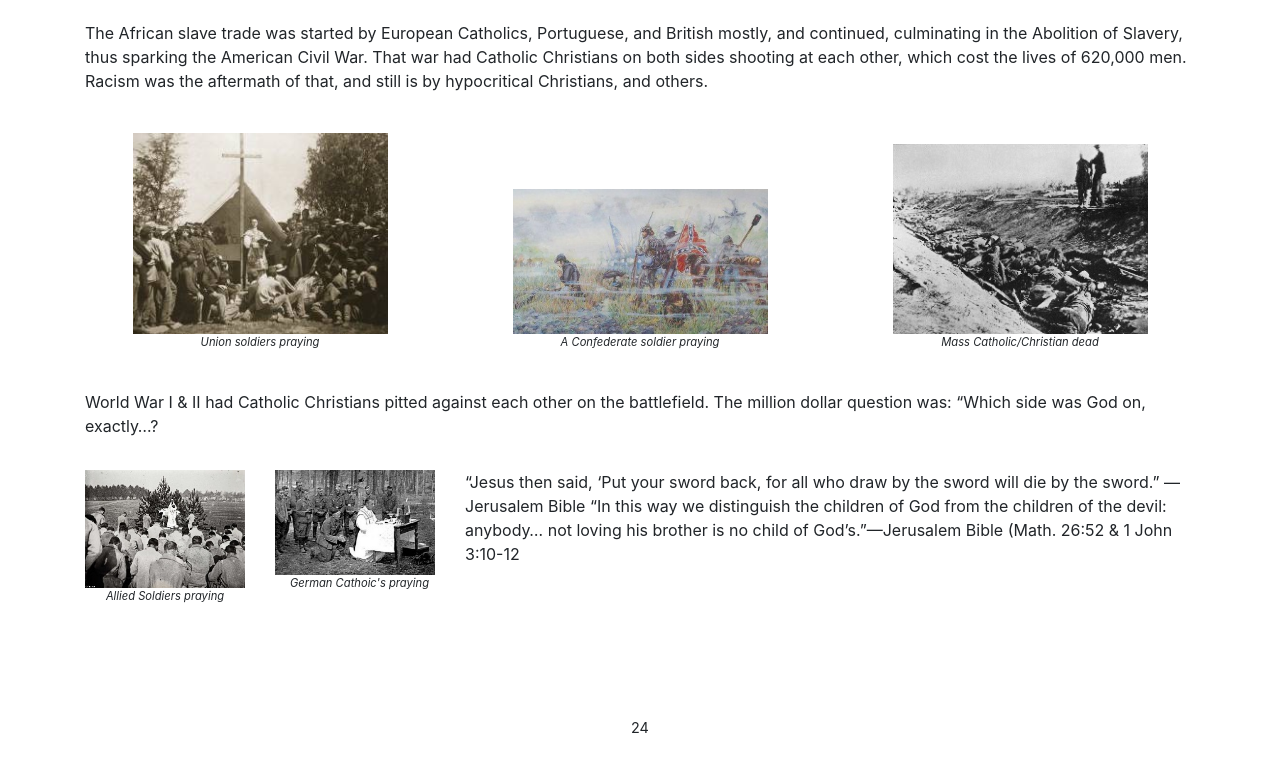
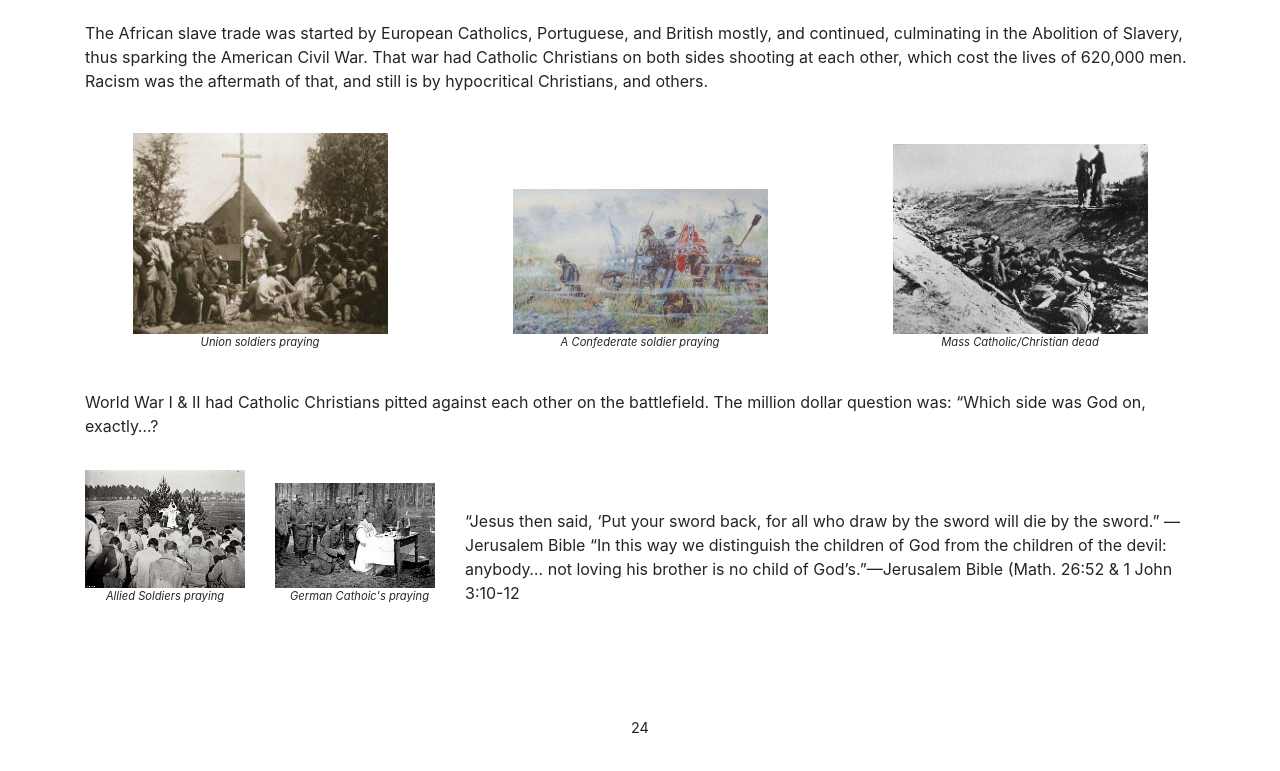
Before and after one commit to alissit/thesis-site, a plain HTML site: page third.html in a window 1280 px wide. Shown: the part 10688-11459 px from the top of the page. Drawn offline with nearby package versions, Linux system fonts and the light colour scheme.

Commit message:
Update third.html

```diff
--- a/third.html
+++ b/third.html
@@ -602,7 +602,7 @@
             World War I & II had Catholic Christians pitted against each other on the battlefield. The million dollar question was: “Which side was God on, exactly…?
         </p>
 
-          <div class="row pt-3 pb-5 align-items-start">
+          <div class="row pt-3 pb-5 align-items-end">
             <div class="col-md-2">
                 <img src="assets/third/page24/image161.jpg">
                 <div class="col-sm">
```
